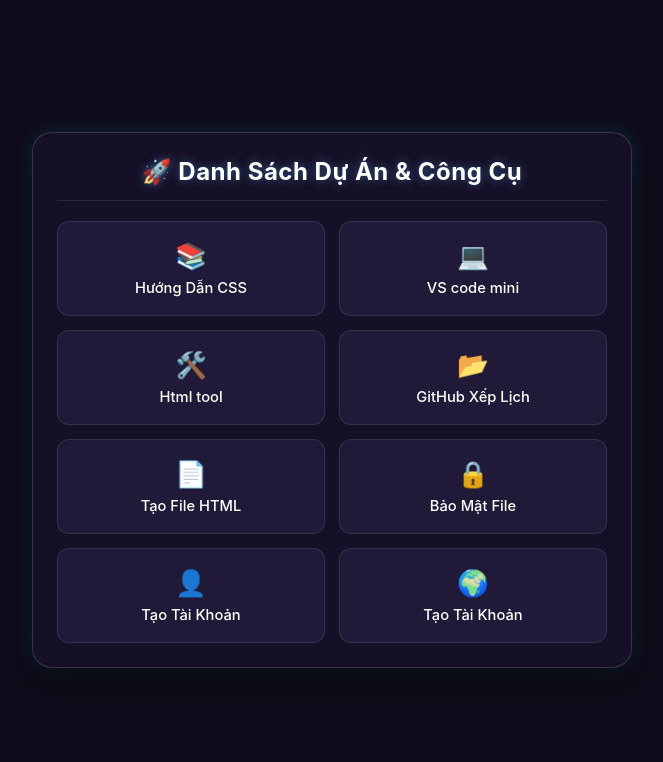
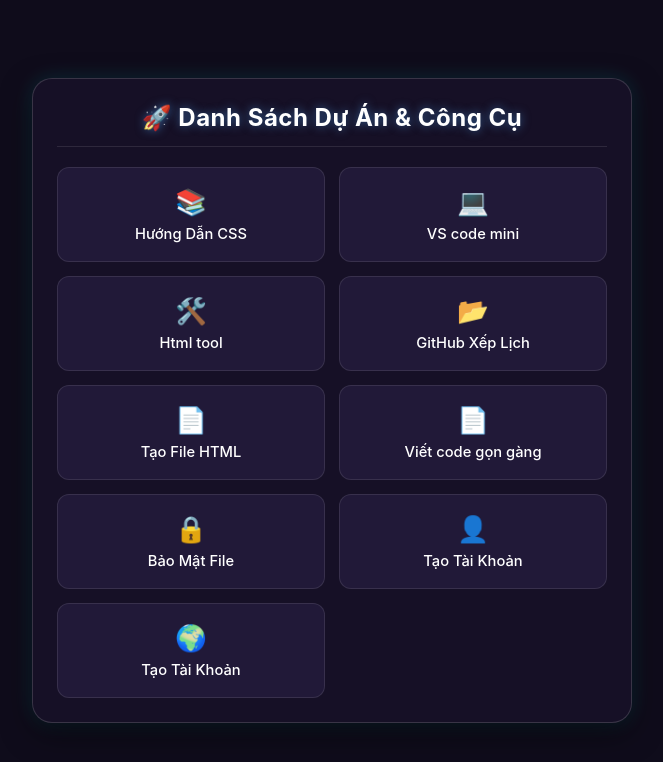
Before and after one commit to hatbui10/tooltonghop, a plain HTML site: page index.html in a window 1280 px wide. Shown: the whole page, without its empty margins (308-971 px from the left). Drawn offline with Linux system fonts and the light colour scheme.

Commit message:
đã thêm link viết lại code

```diff
--- a/index.html
+++ b/index.html
@@ -135,6 +135,11 @@
                 <span>Tạo File HTML</span>
             </a>
 
+            <a href="https://hatbui10.github.io/vietcodegongang/" class="btn" target="_blank">
+                <span class="icon">📄</span>
+                <span>Viết code gọn gàng</span>
+            </a>
+
             <a href="https://hatbui10.github.io/baomatfile/" class="btn" target="_blank">
                 <span class="icon">🔒</span>
                 <span>Bảo Mật File</span>
```
